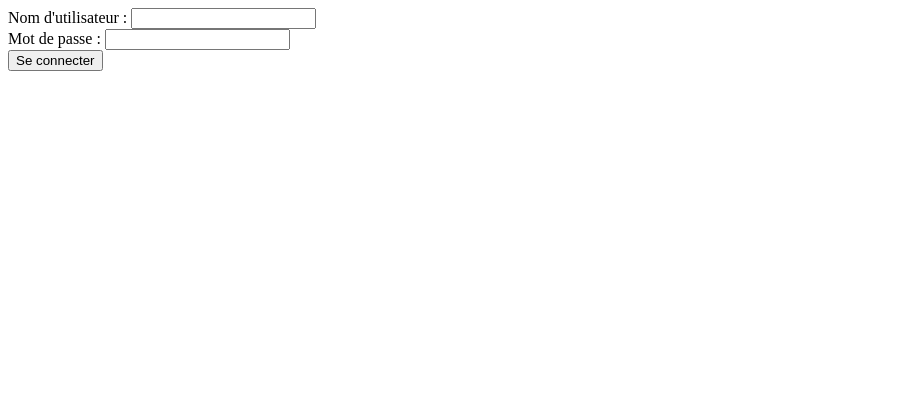
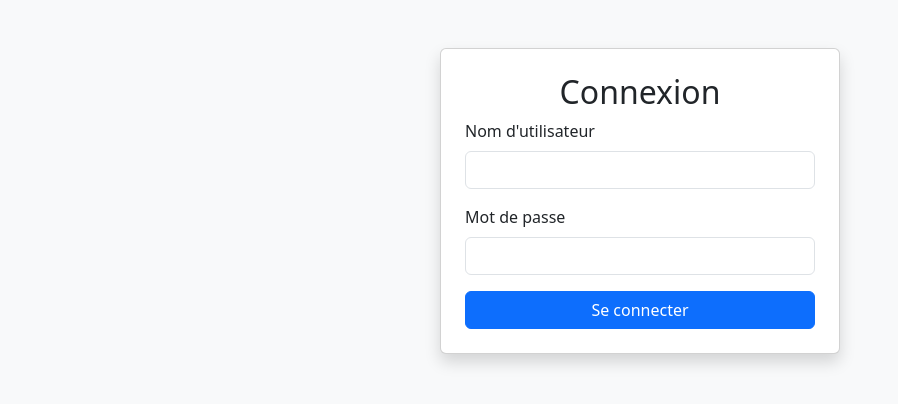
Before and after one commit to jallow-2693/HaycomChat, a PHP site: page /Login.php in a window 1280 px wide. Shown: the top 404 px of the page, without its empty margins (0-898 px from the left). Run offline with PHP 8.4, Linux system fonts and the light colour scheme.

Commit message:
Login.php

```diff
--- a/Login.php
+++ b/Login.php
@@ -16,13 +16,36 @@
         header("Location: chat.php");
         exit;
     } else {
-        echo "Identifiants incorrects.";
+        echo "<div class='alert alert-danger'>Identifiants incorrects.</div>";
     }
 }
 ?>
 
-<form method="post">
-    Nom d'utilisateur : <input type="text" name="username" required><br>
-    Mot de passe : <input type="password" name="password" required><br>
-    <button type="submit">Se connecter</button>
-</form>
+<!DOCTYPE html>
+<html lang="fr">
+<head>
+    <meta charset="UTF-8">
+    <title>Connexion</title>
+    <link href="https://cdn.jsdelivr.net/npm/bootstrap@5.3.0/dist/css/bootstrap.min.css" rel="stylesheet">
+</head>
+<body class="bg-light">
+    <div class="container mt-5">
+        <div class="card mx-auto shadow p-4" style="max-width: 400px;">
+            <h2 class="text-center">Connexion</h2>
+            <form method="post">
+                <div class="mb-3">
+                    <label class="form-label">Nom d'utilisateur</label>
+                    <input type="text" name="username" class="form-control" required>
+                </div>
+                <div class="mb-3">
+                    <label class="form-label">Mot de passe</label>
+                    <input type="password" name="password" class="form-control" required>
+                </div>
+                <button type="submit" class="btn btn-primary w-100">Se connecter</button>
+            </form>
+        </div>
+    </div>
+
+    <script src="https://cdn.jsdelivr.net/npm/bootstrap@5.3.0/dist/js/bootstrap.bundle.min.js"></script>
+</body>
+</html>
```
